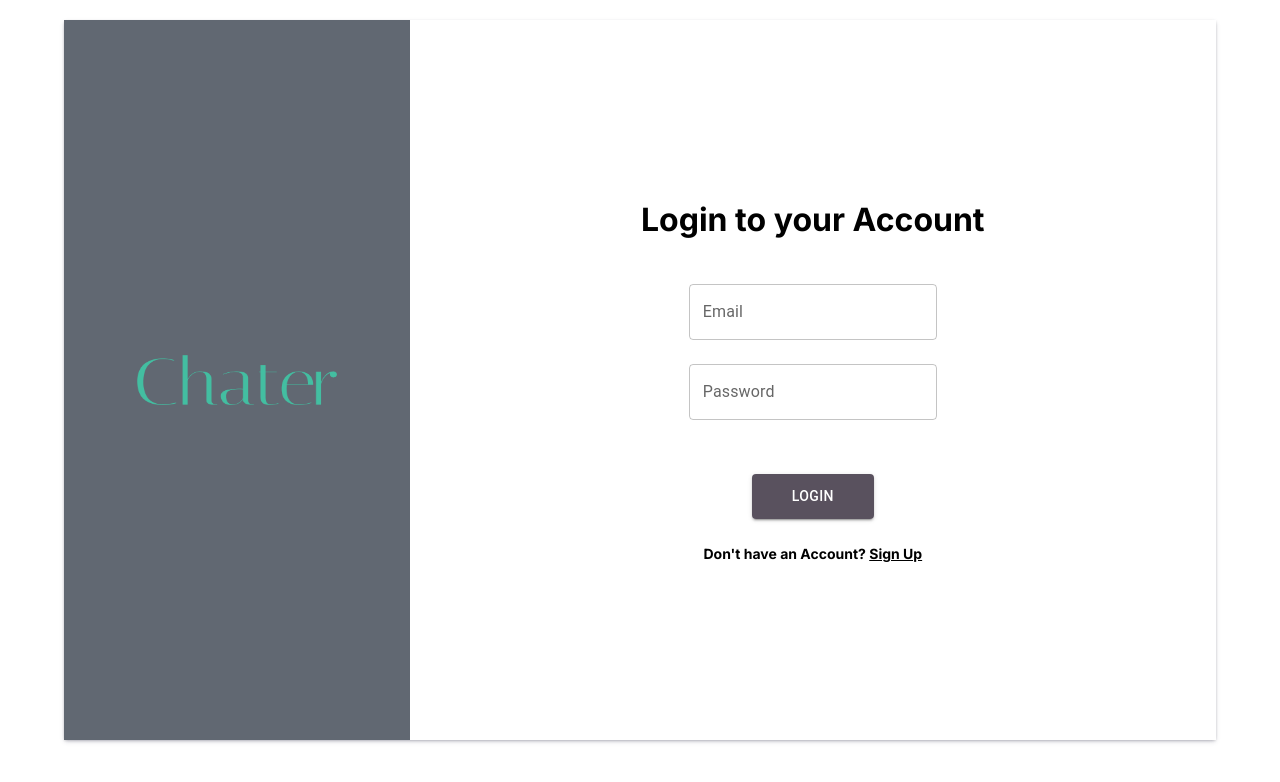
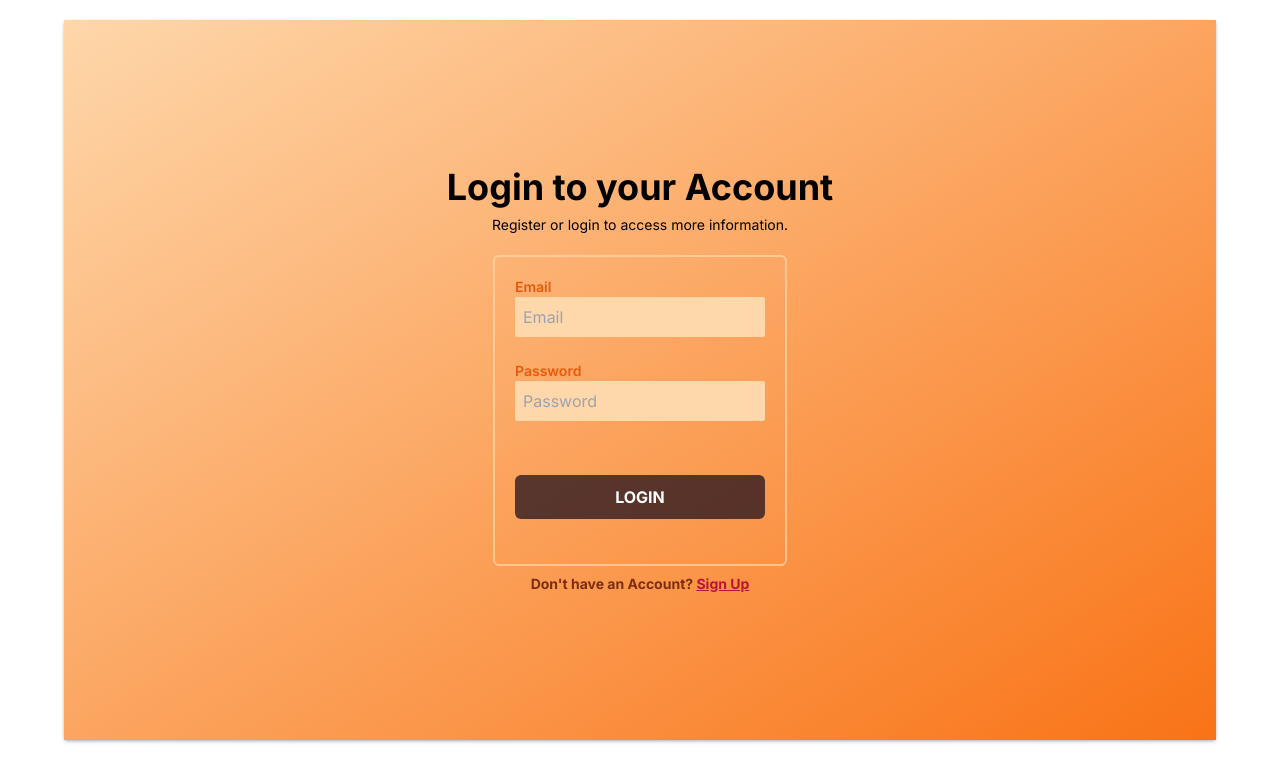
Before and after one commit to SA-30/messenging, a Next.js app: page / in a window 1280 px wide. Shown: the top 782 px of the page. Built offline with nearby package versions, Linux system fonts and the light colour scheme.

Commit message:
auth page ui

```diff
--- a/app/components/Auth.tsx
+++ b/app/components/Auth.tsx
@@ -72,67 +72,81 @@ const Auth = () => {
 
   return (
     <div className="login-container bg-gray-800/70 h-[90vh] w-[90vw] flex">
-      <div className="login-leftside-container">
-        <Image
-          height={200}
-          width={200}
-          className="logo"
-          src="/images/Chater.png"
-          alt="Logo"
-        />
-      </div>
-      <div className="login-rightside-container">
-        <h2 className="font-bold">
+      <div className="flex flex-1 bg-gradient-to-br from-orange-200 to-orange-500 flex-col justify-center items-center">
+        <h2 className="font-bold text-4xl mb-2">
           {!isSignUp ? "Register your Account" : "Login to your Account"}
         </h2>
+        <p className="text-center text-sm">
+          Register or login to access more information.
+        </p>
+        <div className="flex mt-5 flex-col border-2 border-orange-200/70 p-5 rounded-md">
           {!isSignUp && (
             <>
-            <TextField
+              <label
+                htmlFor="name"
+                className="text-sm font-semibold text-orange-600"
+              >
+                Name
+              </label>
+              <input
                 onChange={changeHandler}
                 name="name"
+                className="bg-orange-200 outline-none rounded-sm p-2"
+                placeholder="Username"
+                type="text"
                 value={data.name}
-              id="outlined-basic"
-              label="Username"
-              variant="outlined"
+                id="name"
               />
               <br />
             </>
           )}
-
-        <TextField
+          <label
+            htmlFor="name"
+            className="text-sm font-semibold text-orange-600"
+          >
+            Email
+          </label>
+          <input
             onChange={changeHandler}
             name="email"
+            type="text"
+            className="bg-orange-200 outline-none rounded-sm p-2"
+            placeholder="Email"
             value={data.email}
-          id="outlined-basic"
-          label="Email"
-          variant="outlined"
+            id="email"
           />
           <br />
-
-        <TextField
+          <label
+            htmlFor="name"
+            className="text-sm font-semibold text-orange-600"
+          >
+            Password
+          </label>
+          <input
             onChange={changeHandler}
             name="password"
             value={data.password}
-          id="outlined-basic"
-          label="Password"
+            id="password"
             type="password"
-          variant="outlined"
+            className="bg-orange-200 outline-none rounded-sm p-2"
+            placeholder="Password"
             autoComplete="current-password"
           />
           <br />
-        <Button
+          <button
             onClick={isSignUp ? loginHandler : signUpHandler}
             id="login-button"
-          variant="contained"
-          className="font-bold"
+            className="font-bold bg-blue-600 p-2 mb-2 text-white rounded-md"
           >
             {isSignUp ? "LOGIN" : "SIGN UP"}
-        </Button>
-        <span className="font-bold text-black text-sm">
+          </button>
+        </div>
+
+        <span className="font-bold text-orange-900 text-sm mt-2">
           {!isSignUp ? "Already have an Account? " : "Don't have an Account? "}
           <a
             href="#"
-            className="font-bold text-black text-sm underline"
+            className="font-bold text-sm underline text-rose-700"
             onClick={handleToggle}
           >
             {" "}
@@ -145,3 +159,74 @@ const Auth = () => {
 };
 
 export default Auth;
+
+// <div className="login-container bg-gray-800/70 h-[90vh] w-[90vw] flex">
+//   <div className="login-leftside-container">
+//     <Image
+//       height={200}
+//       width={200}
+//       className="logo"
+//       src="/images/Chater.png"
+//       alt="Logo"
+//     />
+//   </div>
+//   <div className="login-rightside-container">
+//     <h2 className="font-bold">
+//       {!isSignUp ? "Register your Account" : "Login to your Account"}
+//     </h2>
+//     {!isSignUp && (
+//       <>
+//         <TextField
+//           onChange={changeHandler}
+//           name="name"
+//           value={data.name}
+//           id="outlined-basic"
+//           label="Username"
+//           variant="outlined"
+//         />
+//         <br />
+//       </>
+//     )}
+
+//     <TextField
+//       onChange={changeHandler}
+//       name="email"
+//       value={data.email}
+//       id="outlined-basic"
+//       label="Email"
+//       variant="outlined"
+//     />
+//     <br />
+
+//     <TextField
+//       onChange={changeHandler}
+//       name="password"
+//       value={data.password}
+//       id="outlined-basic"
+//       label="Password"
+//       type="password"
+//       variant="outlined"
+//       autoComplete="current-password"
+//     />
+//     <br />
+//     <Button
+//       onClick={isSignUp ? loginHandler : signUpHandler}
+//       id="login-button"
+//       variant="contained"
+//       className="font-bold"
+//     >
+//       {isSignUp ? "LOGIN" : "SIGN UP"}
+//     </Button>
+//     <span className="font-bold text-black text-sm">
+//       {!isSignUp ? "Already have an Account? " : "Don't have an Account? "}
+//       <a
+//         href="#"
+//         className="font-bold text-black text-sm underline"
+//         onClick={handleToggle}
+//       >
+//         {" "}
+//         {!isSignUp ? "Login" : "Sign Up"}
+//       </a>
+//     </span>
+//   </div>
+// </div>
```
Lines whose indentation alone changed are shown as unchanged.
